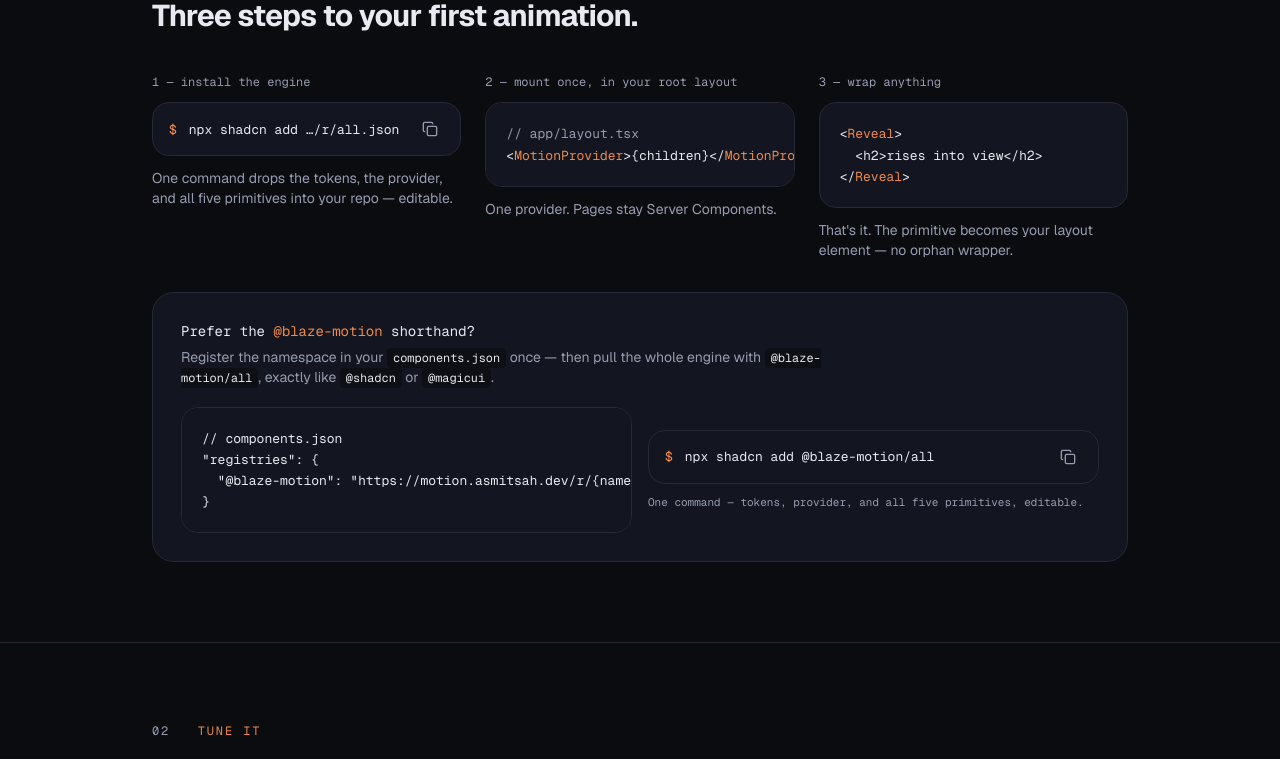
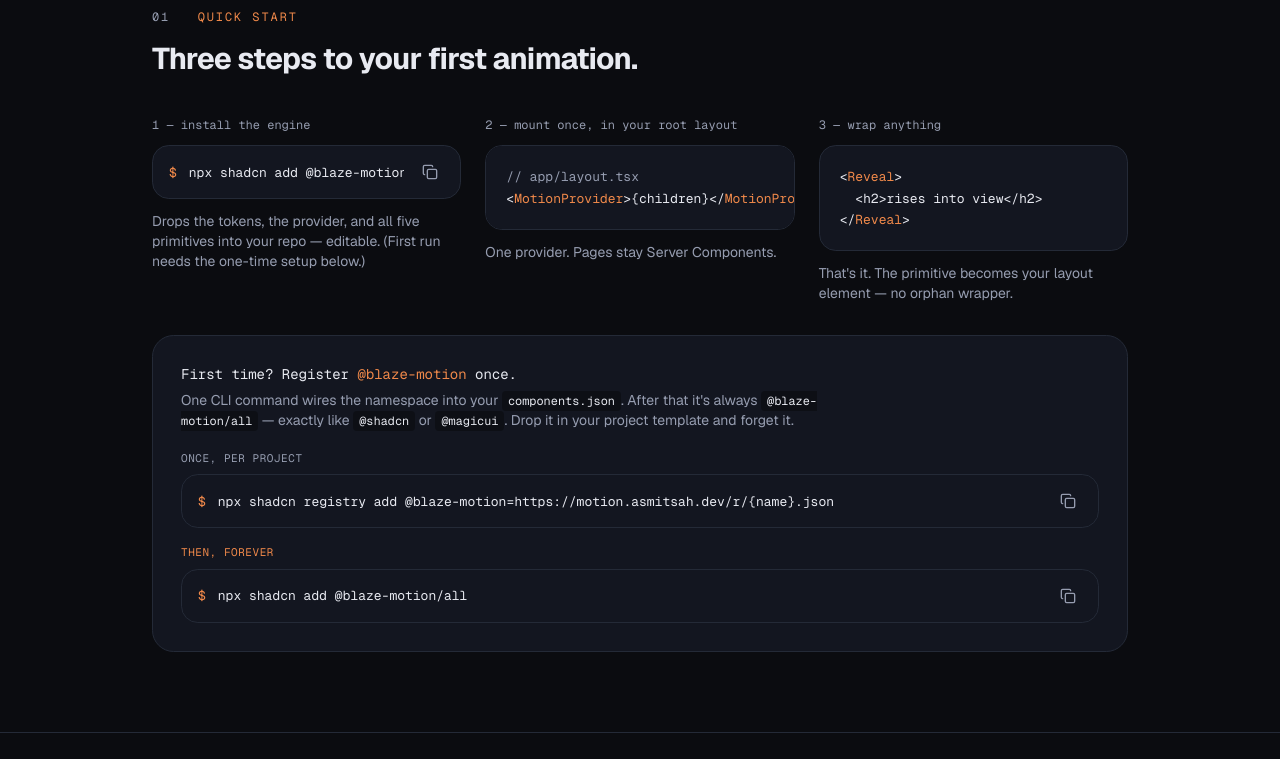
Before and after one commit to blaze-000/blaze-motion, a Next.js app: page / in a window 1280 px wide. Shown: the part 820-1579 px from the top of the page. Built offline with nearby package versions, Linux system fonts and the light colour scheme.

Commit message:
docs: lead with the @blaze-motion namespace install

```diff
--- a/app/page.tsx
+++ b/app/page.tsx
@@ -4,7 +4,7 @@
 import { Command } from "@/components/site/command";
 import { LiveDemos } from "@/components/site/live-demos";
 
-const INSTALL = "npx shadcn@latest add https://motion.asmitsah.dev/r/all.json";
+const INSTALL = "npx shadcn add @blaze-motion/all";
 
 function Eyebrow({ n, children }: { n: string; children: string }) {
   return (
@@ -62,6 +62,9 @@
             </p>
             <div className="mt-8 max-w-xl">
               <Command>{INSTALL}</Command>
+              <p className="mt-2.5 font-mono text-[11px] text-muted-foreground">
+                New project? Register the namespace once (see Quick start) — then this is the only command you ever run.
+              </p>
             </div>
           </FadeIn>
 
@@ -94,8 +97,8 @@
           <div className="mt-10 grid gap-6 lg:grid-cols-3">
             <Reveal className="flex flex-col gap-3">
               <p className="font-mono text-xs text-muted-foreground">1 — install the engine</p>
-              <Command>{"npx shadcn add …/r/all.json"}</Command>
-              <p className="text-sm text-muted-foreground">One command drops the tokens, the provider, and all five primitives into your repo — editable.</p>
+              <Command>{"npx shadcn add @blaze-motion/all"}</Command>
+              <p className="text-sm text-muted-foreground">Drops the tokens, the provider, and all five primitives into your repo — editable. (First run needs the one-time setup below.)</p>
             </Reveal>
             <Reveal className="flex flex-col gap-3" delay={0.06}>
               <p className="font-mono text-xs text-muted-foreground">2 — mount once, in your root layout</p>
@@ -119,24 +122,23 @@
           <Reveal className="mt-8">
             <div className="rounded-2xl border border-border bg-card p-6 sm:p-7">
               <p className="font-mono text-sm text-foreground">
-                Prefer the <span className="text-primary">@blaze-motion</span> shorthand?
+                First time? Register <span className="text-primary">@blaze-motion</span> once.
               </p>
               <p className="mt-1.5 max-w-2xl text-sm text-muted-foreground">
-                Register the namespace in your{" "}
-                <code className="rounded bg-background/60 px-1.5 py-0.5 font-mono text-[0.85em] text-foreground">components.json</code>{" "}
-                once — then pull the whole engine with{" "}
-                <code className="rounded bg-background/60 px-1.5 py-0.5 font-mono text-[0.85em] text-foreground">@blaze-motion/all</code>, exactly like{" "}
+                One CLI command wires the namespace into your{" "}
+                <code className="rounded bg-background/60 px-1.5 py-0.5 font-mono text-[0.85em] text-foreground">components.json</code>. After that it&apos;s always{" "}
+                <code className="rounded bg-background/60 px-1.5 py-0.5 font-mono text-[0.85em] text-foreground">@blaze-motion/all</code> — exactly like{" "}
                 <code className="rounded bg-background/60 px-1.5 py-0.5 font-mono text-[0.85em] text-foreground">@shadcn</code> or{" "}
-                <code className="rounded bg-background/60 px-1.5 py-0.5 font-mono text-[0.85em] text-foreground">@magicui</code>.
+                <code className="rounded bg-background/60 px-1.5 py-0.5 font-mono text-[0.85em] text-foreground">@magicui</code>. Drop it in your project template and forget it.
               </p>
-              <div className="mt-5 grid gap-4 lg:grid-cols-2 lg:items-center">
-                <Code>{`// components.json
-"registries": {
-  "@blaze-motion": "https://motion.asmitsah.dev/r/{name}.json"
-}`}</Code>
-                <div className="flex flex-col justify-center gap-2.5">
+              <div className="mt-5 flex flex-col gap-4">
+                <div className="flex flex-col gap-2">
+                  <p className="font-mono text-[11px] uppercase tracking-wider text-muted-foreground">once, per project</p>
+                  <Command>{"npx shadcn registry add @blaze-motion=https://motion.asmitsah.dev/r/{name}.json"}</Command>
+                </div>
+                <div className="flex flex-col gap-2">
+                  <p className="font-mono text-[11px] uppercase tracking-wider text-primary">then, forever</p>
                   <Command>{"npx shadcn add @blaze-motion/all"}</Command>
-                  <p className="font-mono text-[11px] text-muted-foreground">One command — tokens, provider, and all five primitives, editable.</p>
                 </div>
               </div>
             </div>
```
